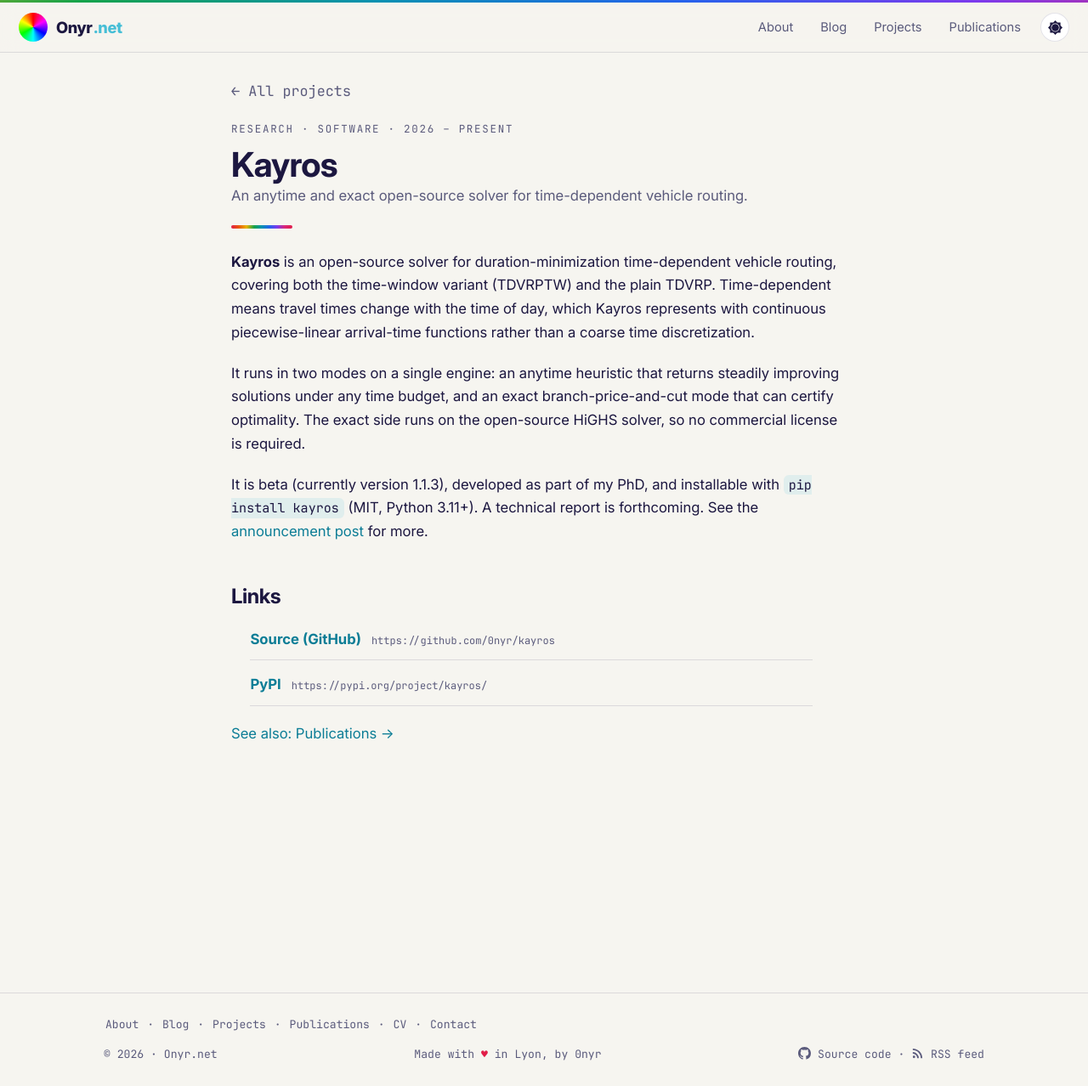
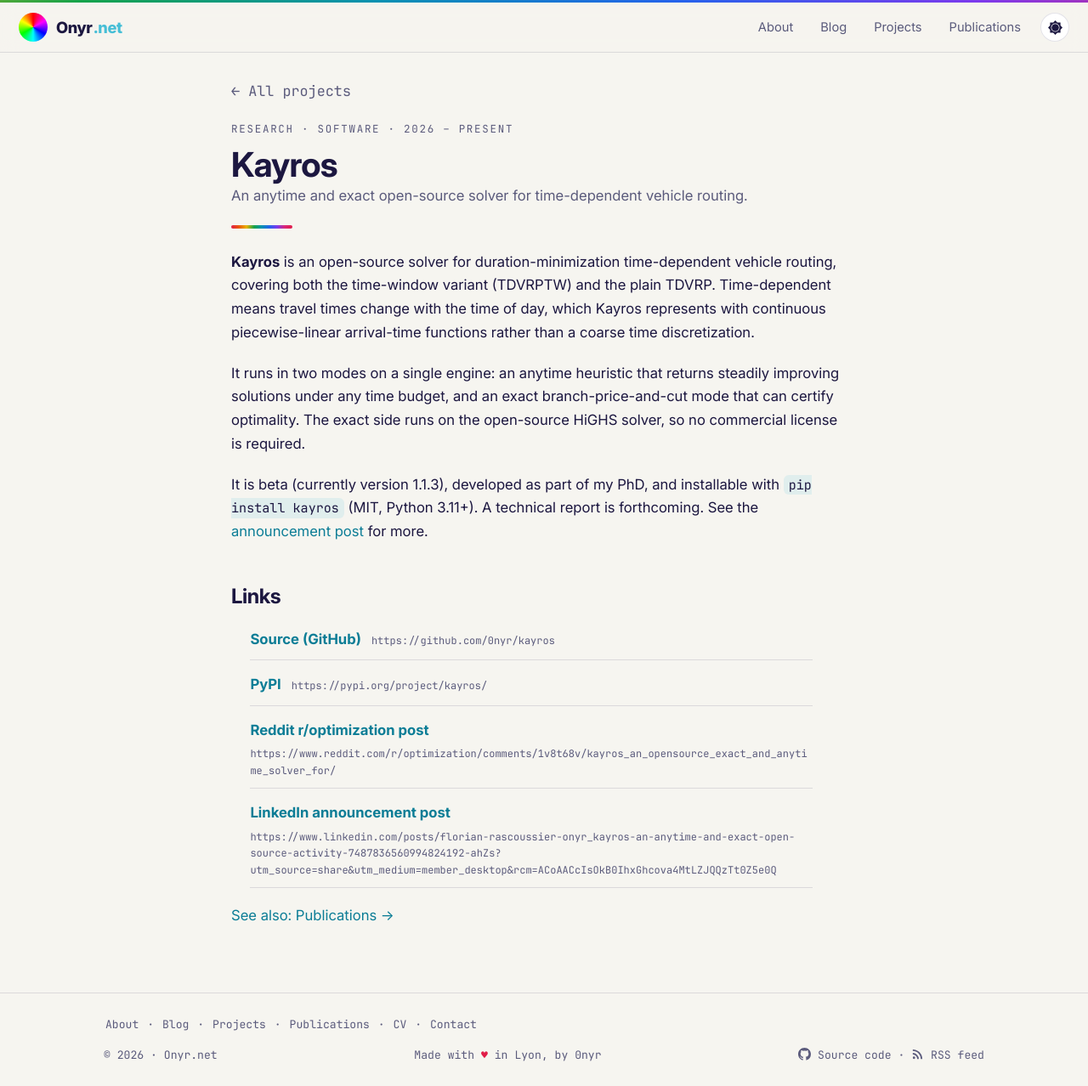
Before and after one commit to 0nyr/onyr-website, a Jekyll site: the page built from _projects/2026/2026-kayros.md, in a window 1280 px wide and 1278 px high. Shown: the whole window at 85% size. Built offline with Jekyll 4.4.1, drawn with Linux system fonts in a browser that asks for light colours.

Commit message:
Add links to Reddit and LinkedIn posts for Kayros

```diff
--- a/_projects/2026/2026-kayros.md
+++ b/_projects/2026/2026-kayros.md
@@ -11,6 +11,8 @@ blurb: >-
 links:
   - {label: "Source (GitHub)", url: "https://github.com/0nyr/kayros"}
   - {label: "PyPI", url: "https://pypi.org/project/kayros/"}
+  - {label: "Reddit r/optimization post", url: "https://www.reddit.com/r/optimization/comments/1v8t68v/kayros_an_opensource_exact_and_anytime_solver_for/"}
+  - {label: "LinkedIn announcement post", url: "https://www.linkedin.com/posts/florian-rascoussier-onyr_kayros-an-anytime-and-exact-open-source-activity-7487836560994824192-ahZs?utm_source=share&utm_medium=member_desktop&rcm=ACoAACcIsOkB0IhxGhcova4MtLZJQQzTt0Z5e0Q"}
 ---
 
 **Kayros** is an open-source solver for duration-minimization time-dependent vehicle routing, covering both the time-window variant (TDVRPTW) and the plain TDVRP. Time-dependent means travel times change with the time of day, which Kayros represents with continuous piecewise-linear arrival-time functions rather than a coarse time discretization.
```
Also changed, not shown: _posts/2026/2026-07-22-kayros-poryos2026.md (+2 -0 lines).
